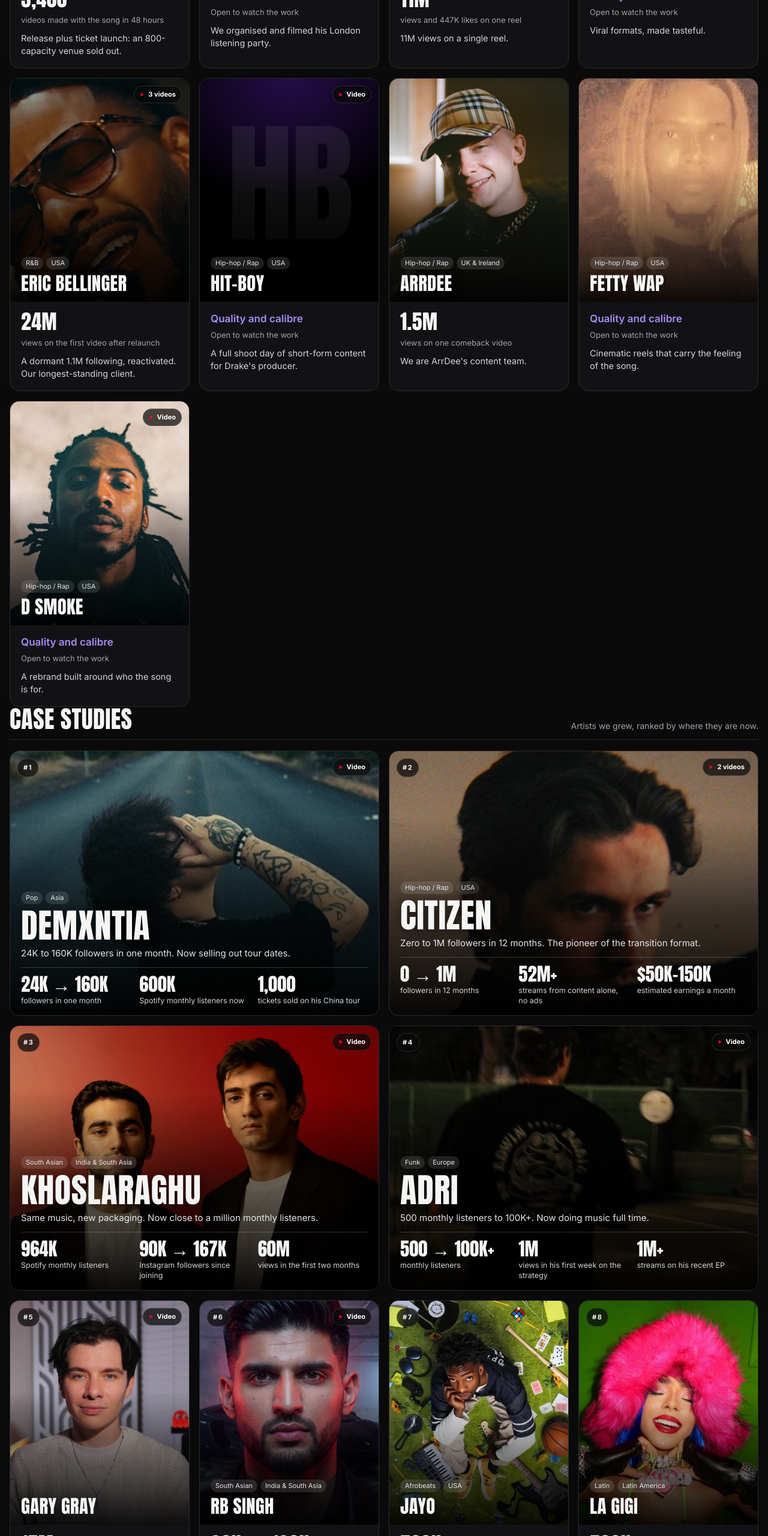
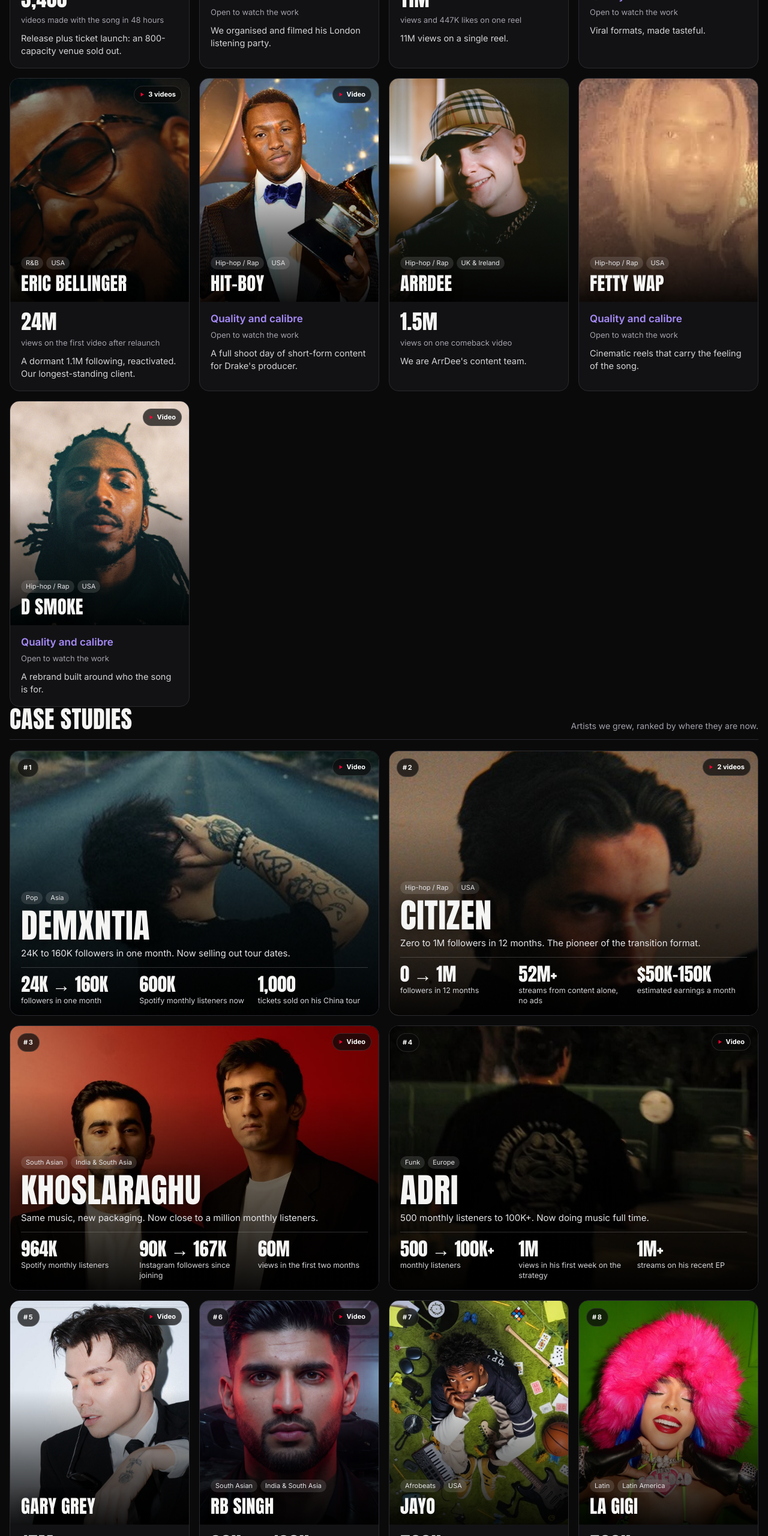
Before and after one commit to isaac-rapville/rapville-case-studies, a plain HTML site: page case-studies.html in a window 1280 px wide. Shown: the part 1140-3700 px from the top of the page at 60% size. Drawn offline with Linux system fonts and the light colour scheme.

Commit message:
Case studies: Gary Grey and Hit-Boy photos; rename Gary Gray to Gary Grey
Co-Authored-By: Claude Opus 5.5 <noreply@anthropic.com>
Claude-Session: https://claude.ai/code/session_0136qTBmhKNJ9QXRy4zr9QTb

```diff
--- a/case-studies.html
+++ b/case-studies.html
@@ -345,7 +345,8 @@ const PHOTOS = {
   "fetty-wap":{src:"images/fetty-wap.jpg", pos:"55% 30%"},
   "d-smoke":{src:"images/d-smoke.jpg", pos:"50% 40%"},
   slaw:{src:"images/slaw.jpg", pos:"45% 40%"},
-  "gary-gray":{src:"images/gary-gray.jpg", pos:"50% 35%"},
+  "gary-grey":{src:"images/gary-grey.jpg", pos:"50% 35%"},
+  "hit-boy":{src:"images/hit-boy.jpg", pos:"50% 30%"},
 };
 
 /* ---------- DATA (Rapville sources; monthly listeners checked by Isaac on Spotify, Nov 2026) ---------- */
@@ -396,7 +397,7 @@ const CASES = [
   result:"His recent EP is past 1M streams and we have generated millions of streams together in the last year. He is selling beats, doing shows and doing music full time.",
   links:[{l:"Viral TikTok",u:"https://www.tiktok.com/@adri.7m/photo/7491375701459848470"},{l:"Viral TikTok",u:"https://www.tiktok.com/@adri.7m/photo/7525538606698499350"},{l:"Viral TikTok",u:"https://www.tiktok.com/@adri.7m/photo/7555088865011223830"},{l:"Viral Instagram reel",u:"https://www.instagram.com/reel/DOwS9SkDa_X/?hl=en"},{l:"Spotify",u:"https://open.spotify.com/artist/6y985VEM5UDacD7lG3Zq9C"}] },
 
-{ id:"gary-gray", name:"Gary Gray",
+{ id:"gary-grey", name:"Gary Grey",
   hook:"Fell off after an algorithm change. 15M views in 30 days.",
   results:["Views"],
   stats:[{v:"15M",l:"views in 30 days"},{v:"10.7M",l:"views on one video"},{v:"20K-50K",l:"views a video before"},{v:"1.4M",l:"followers he had already built"},{v:"2K → 166K",l:"views on his first video once we reposted it"}],
@@ -664,7 +665,7 @@ const VIDEOS = {
   "citizen":       [["We Spent 48 Hours With Citizen The Artist and Scotty Ryan","7DtQaosra8k"],["How He Got 1M Followers In Under a Year: interview with Citizen","uhexhS1XQDc"]],
   "khoslaraghu":   [["2.5M Streams in 3 Weeks (Full Content Strategy)","UWehsOmbWV4"]],
   "adri":          [["Getting 1,000,000 Views for an Artist in 7 Days","VMaOHaa14zM"]],
-  "gary-gray":     [["Getting an Unemployed Artist 15,000,000 Views in 30 Days","LviwMK-GUVU"]],
+  "gary-grey":     [["Getting an Unemployed Artist 15,000,000 Views in 30 Days","LviwMK-GUVU"]],
   "rb-singh":      [["Getting an Artist 100K Streams in 14 Days","7zpipZe0Wy8"]],
   "arjuna-harjai": [["Getting an Artist 8M Views in First 8 Posts","RrcXl8bcKXg"],["Arjuna Harjai on Filming a Month of Content in 1 Day","fRpVmI6NyGk"]],
   "decarlo":       [["How I Got DeCarlo 4.2M Views in 5 Posts","nGk2OVbyn9o"]],
@@ -687,7 +688,7 @@ const TAGS = {
   "citizen":         {g:["Hip-hop / Rap"], r:["USA"], s:"Under 10K", res:["Followers","Streams","Views","Money and career"]},
   "khoslaraghu":     {g:["South Asian"], r:["India & South Asia"], s:"10K-100K", res:["Followers","Monthly listeners","Streams","Views"]},
   "adri":            {g:["Funk","Hip-hop / Rap"], r:["Europe"], s:"Under 10K", res:["Monthly listeners","Streams","Views","Money and career"]},
-  "gary-gray":       {g:[], r:[], s:"100K+", res:["Views"]},
+  "gary-grey":       {g:[], r:[], s:"100K+", res:["Views"]},
   "rb-singh":        {g:["South Asian"], r:["India & South Asia","Europe"], s:"10K-100K", res:["Monthly listeners","Streams","Views"]},
   "jayo":            {g:["Afrobeats","R&B"], r:["USA"], res:["Monthly listeners","Streams","Views"]},
   "la-gigi":         {g:["Latin"], r:["Latin America"], res:["Monthly listeners","Views"]},
```
Also changed, not shown: images/gary-gray.jpg (deleted), images/gary-grey.jpg (added), images/hit-boy.jpg (added).
